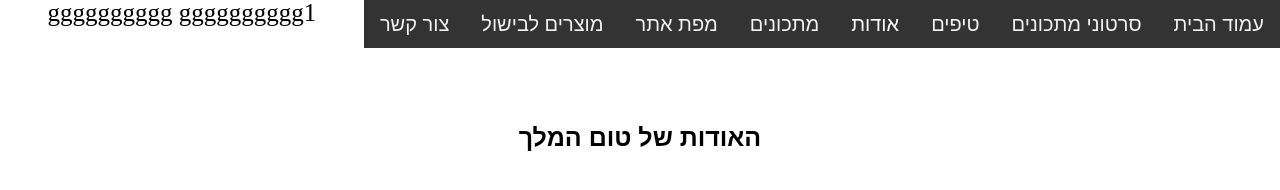
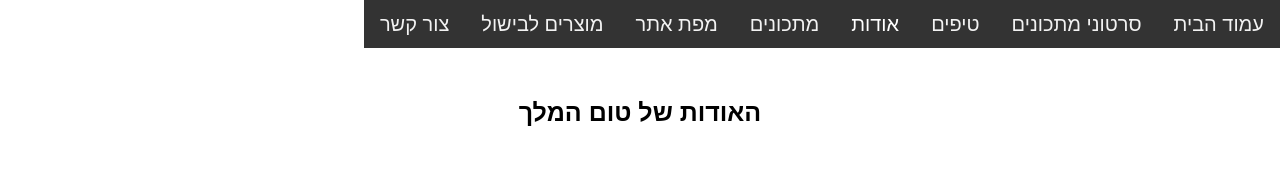
Before and after one commit to Linoyfo/linoy-tom-web, a plain HTML site: page final/files/about.html in a window 1280 px wide. Drawn offline with nearby package versions, Linux system fonts and the light colour scheme.

Commit message:
repair ggg

```diff
--- a/final/files/about.html
+++ b/final/files/about.html
@@ -21,8 +21,7 @@
 </head>
 
 <body>
-    gggggggggg
-    gggggggggg1
+
     <div class="navi">
         <a  href="index.html">עמוד הבית</a>
         <a href="short video.html">סרטוני מתכונים</a>
```
